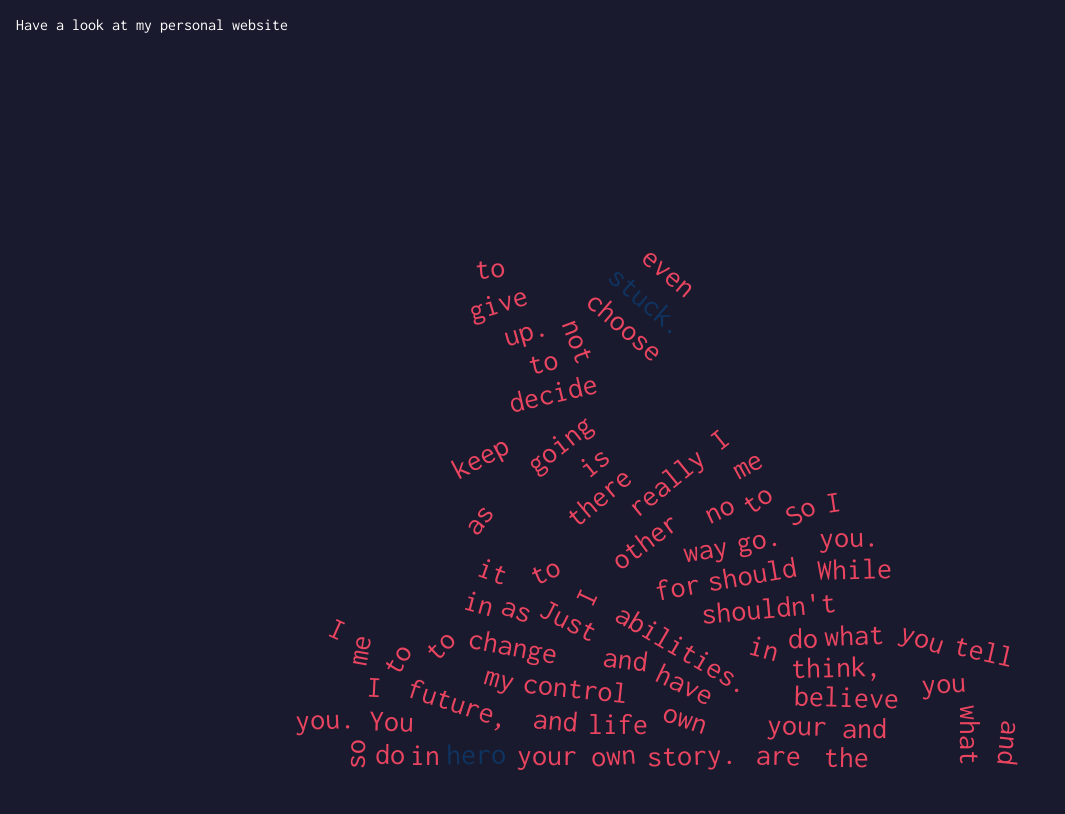
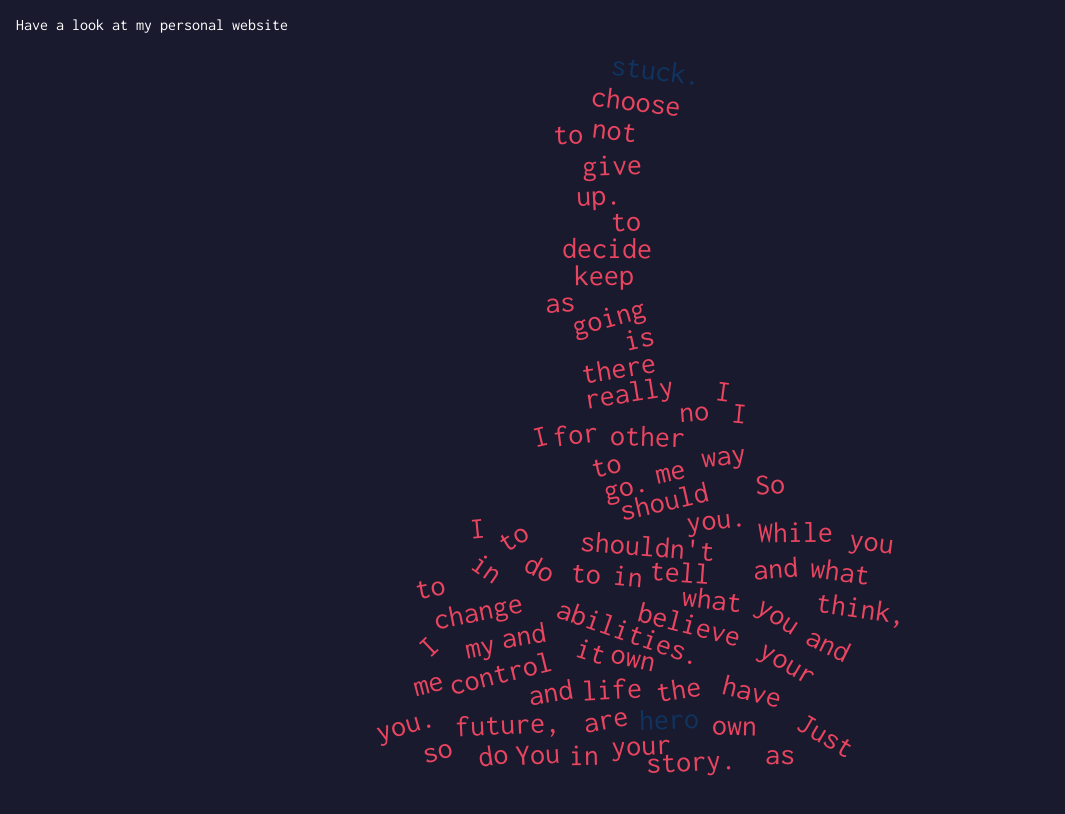
Before and after one commit to QC20/BunchOfWords, a plain HTML site: page index.html in a window 1280 px wide. Shown: the whole page, without its empty margins (0-1065 px from the left). Drawn offline with Linux system fonts and the light colour scheme; animation ran at ten frames a second.

Commit message:
codebase refractor

```diff
--- a/index.html
+++ b/index.html
@@ -4,11 +4,11 @@
     <meta charset="UTF-8">
     <meta name="viewport" content="width=device-width, initial-scale=1.0">
     <title>My Personal Website</title>
-    <link rel="stylesheet" href="stylesheet.css">
+    <link rel="stylesheet" href="src/styles/stylesheet.css">
     <!-- Include Matter.js -->
-    <script src="matter.js"></script>
+    <script src="src/javascript/matter.js"></script>
     <!-- Include your custom JavaScript -->
-    <script src="app.js" defer></script>
+    <script src="src/javascript/app.js" defer></script>
 </head>
 <body>
     <main>
--- a/app.js
+++ b/src/javascript/app.js
@@ -79,9 +79,9 @@ const renderCanvas = () => {
         render: {
           fillStyle: "transparent"
         },
-        friction: 0.1,
-        frictionAir: 0.05,
-        restitution: 0.25
+        friction: 0.2,
+        frictionAir: 0.10,
+        restitution: 0.30
       }),
       elem: elemRef,
       render() {
```
Also changed, not shown: src/javascript/matter.js (renamed from matter.js), src/styles/stylesheet.css (renamed from stylesheet.css).
